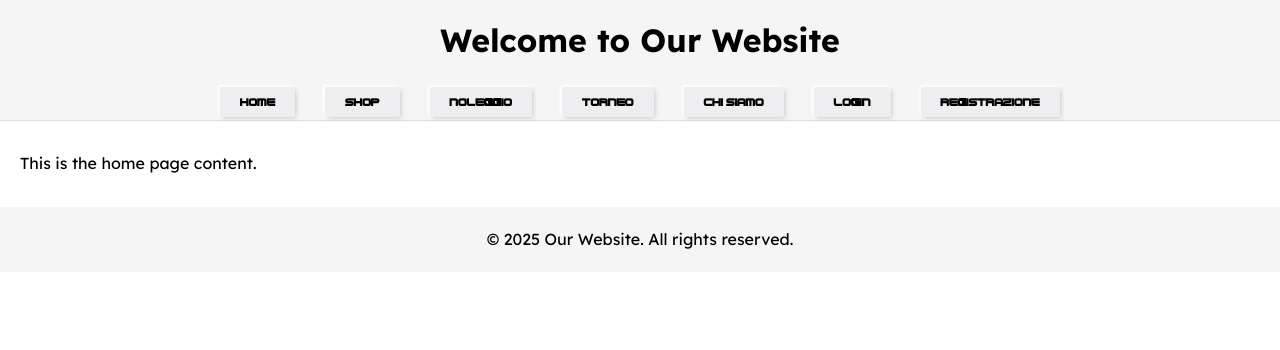
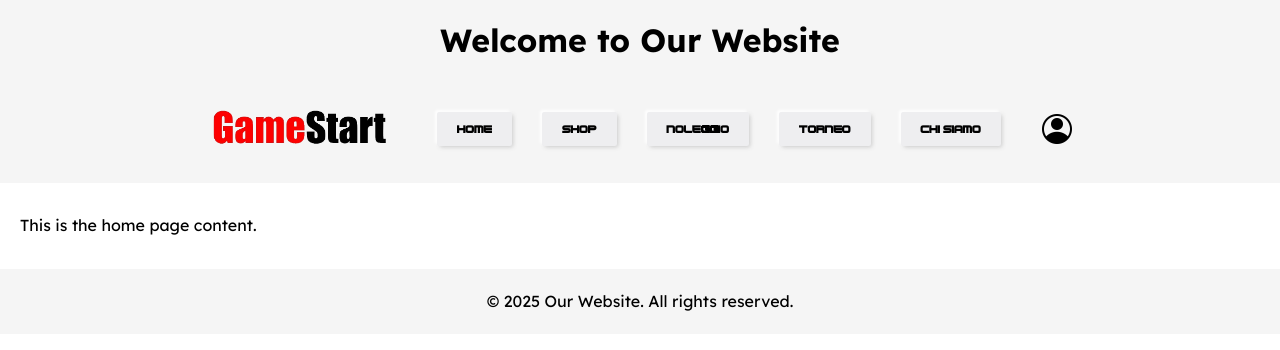
Before and after one commit to AiREdward/TecWebz25, a PHP site: page / in a window 1280 px wide. Shown: the top 350 px of the page. Run offline with PHP 8.4, Linux system fonts and the light colour scheme; data that the repository does not hold is empty.

Commit message:
Aggiunto logo e tasto account alla navbar, sistemato il layout della stessa

```diff
--- a/assets/css/style.css
+++ b/assets/css/style.css
@@ -143,15 +143,24 @@ input[type="submit"]:hover, input[type="button"]:hover {
 nav {
     background-color: var(--background-secondary);
     padding: 10px 0;
-    border-bottom: 1px solid #ddd;
+    padding-bottom: 15px;
+    /* border-bottom: 1px solid #ddd; */
 }
 
 nav ul {
     display: flex;
     justify-content: center;
+    align-items: center;
     list-style-type: none;
     padding: 0;
     margin: 0;
+}
+
+/* Style for all list items */
+nav li {
+    display: flex;
+    align-items: center; /* Vertical alignment for nested content */
+    height: 100%; /* Take full height of parent */
 }
 
 nav ul li {
@@ -175,11 +184,22 @@ nav ul li a.active {
     box-shadow: 2px 2px 4px -1px #54545443 inset, -2px -2px 3px 0px #FFFFFF inset;
 }
 
+
 /* Logo styling */
 .logo {
     color: var(--link-primary);
     font-weight: bold;
     font-size: 2em;
+}
+
+.main-logo {
+    display: block;
+    height: 3em;
+}
+
+/* Account button styling */
+.account-button {
+    height: 2em;
 }
 
 /* Menu styling */
@@ -196,6 +216,8 @@ nav ul li a.active {
     padding-left: 25px; */
 }
 
+
+
 /* HOME */
 
 /* altre pagine */
--- a/views/ChiSiamoView.php
+++ b/views/ChiSiamoView.php
@@ -11,7 +11,8 @@ class ChiSiamoView {
 </head>
 <body>
     <header>
-        <h1><?php echo $data['header']; ?></h1>
+        <!-- <h1><?php echo $data['header']; ?></h1> -->
+        <!-- <img src="assets/images/logo.webp" class="main-logo"/> -->
     </header>
     <?php include 'includes/menu.php'; ?>
     <main>
--- a/views/includes/menu.php
+++ b/views/includes/menu.php
@@ -14,7 +14,9 @@ $loggedIn = isset($_SESSION['user']); // Controlla se l'utente è loggato
 ?>
 
 <nav>
+    <!-- <li><a href="<?= $link ?>"><img src="assets/images/logo.webp" class="main-logo"/></a></li> -->
     <ul>
+        <li><a href="<?= $link ?>"><img src="assets/images/logo.webp" class="main-logo"/></a></li>
         <?php foreach ($menu_items as $name => $link): ?>
             <li><a href="<?= $link ?>" class="<?= strpos($_SERVER['REQUEST_URI'], $link) !== false ? 'active' : '' ?> menu-item"><?= $name ?></a></li>
         <?php endforeach; ?>
@@ -26,8 +28,9 @@ $loggedIn = isset($_SESSION['user']); // Controlla se l'utente è loggato
         <?php if ($loggedIn): ?>
             <li><a href="logout.php">Logout</a></li>
         <?php else: ?>
-            <li><a href="index.php?page=login" class="<?= strpos($_SERVER['REQUEST_URI'], 'index.php?page=login') !== false ? 'active' : '' ?> menu-item">Login</a></li>
-            <li><a href="index.php?page=register" class="<?= strpos($_SERVER['REQUEST_URI'], 'index.php?page=register') !== false ? 'active' : '' ?> menu-item">Registrazione</a></li>
+            <li><a href="index.php?page=login"><img src="assets/images/account.webp" class="account-button"/></a></li>
+            <!-- <li><a href="index.php?page=login" class="<?= strpos($_SERVER['REQUEST_URI'], 'index.php?page=login') !== false ? 'active' : '' ?> menu-item">Login</a></li> -->
+            <!-- <li><a href="index.php?page=register" class="<?= strpos($_SERVER['REQUEST_URI'], 'index.php?page=register') !== false ? 'active' : '' ?> menu-item">Registrazione</a></li> -->
         <?php endif; ?>
     </ul>
 </nav>
```
Also changed, not shown: assets/images/account.webp (added), assets/images/logo.webp.
